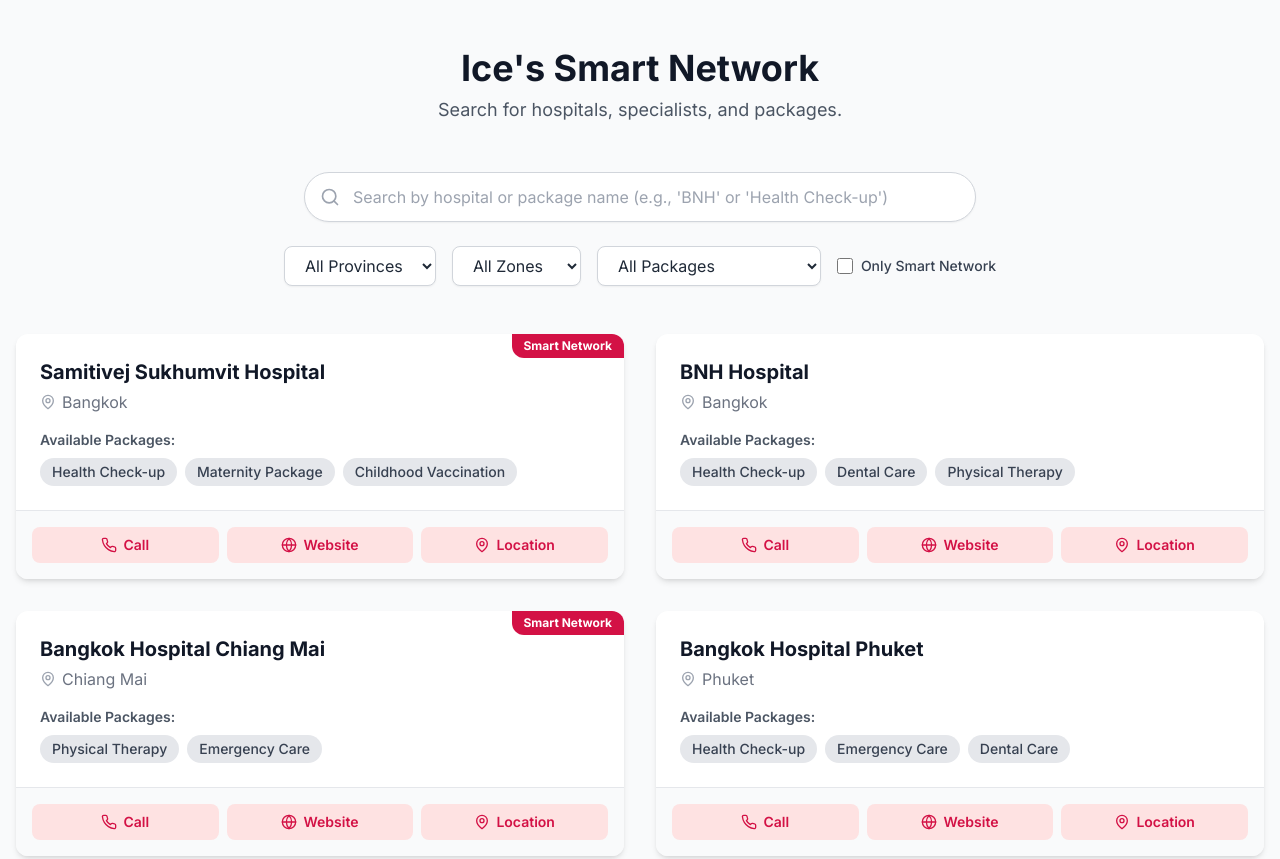
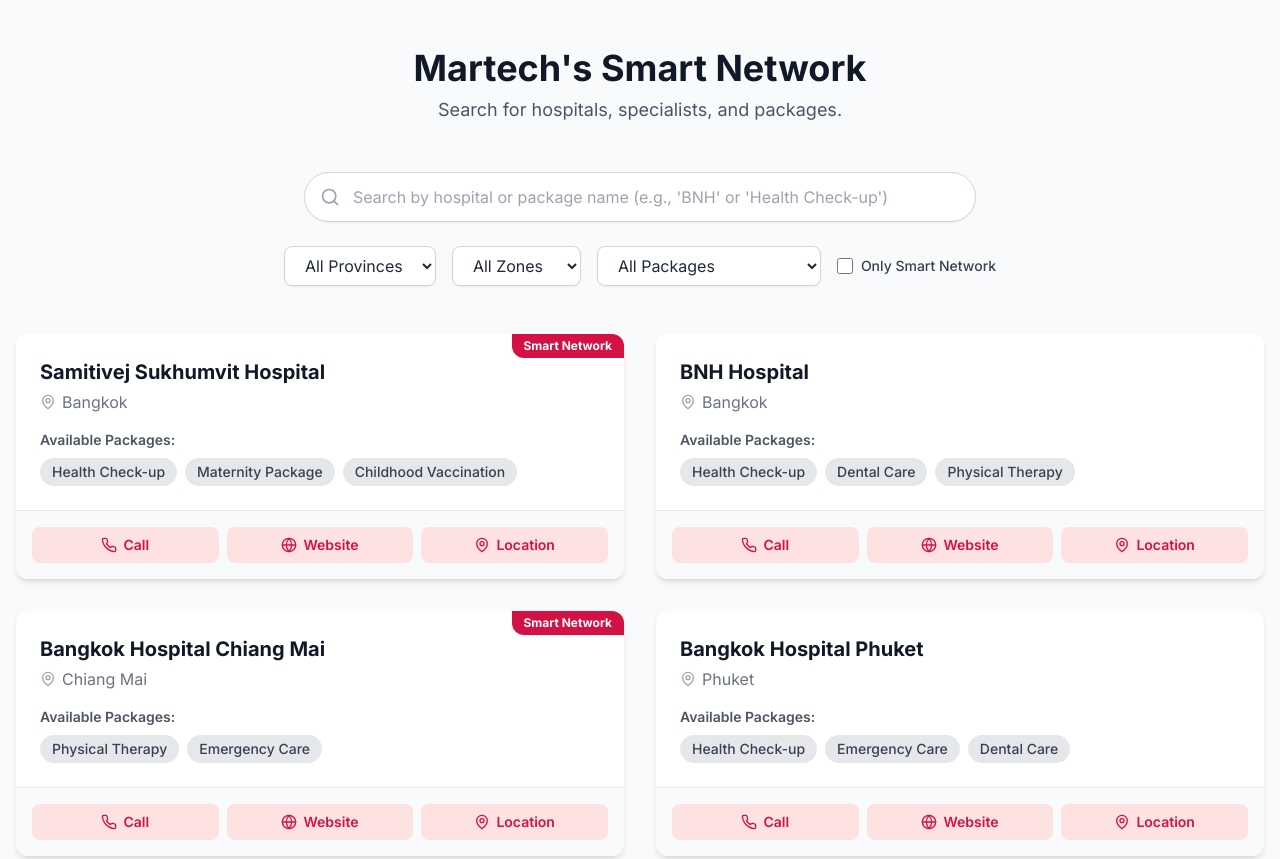
Before and after one commit to Iceponn/smartnetwork, a plain HTML site: page index.html in a window 1280 px wide. Shown: the top 859 px of the page. Drawn offline with nearby package versions, Linux system fonts and the light colour scheme.

Commit message:
Update index.html

```diff
--- a/index.html
+++ b/index.html
@@ -32,7 +32,7 @@
     <div class="container mx-auto px-4 py-8 md:py-12">
         <!-- Header Section -->
         <header class="text-center mb-8 md:mb-12">
-            <h1 class="text-3xl md:text-4xl font-bold text-gray-900">Ice's Smart Network</h1>
+            <h1 class="text-3xl md:text-4xl font-bold text-gray-900">Martech's Smart Network</h1>
             <p class="mt-2 text-lg text-gray-600">Search for hospitals, specialists, and packages.</p>
         </header>
 
```
